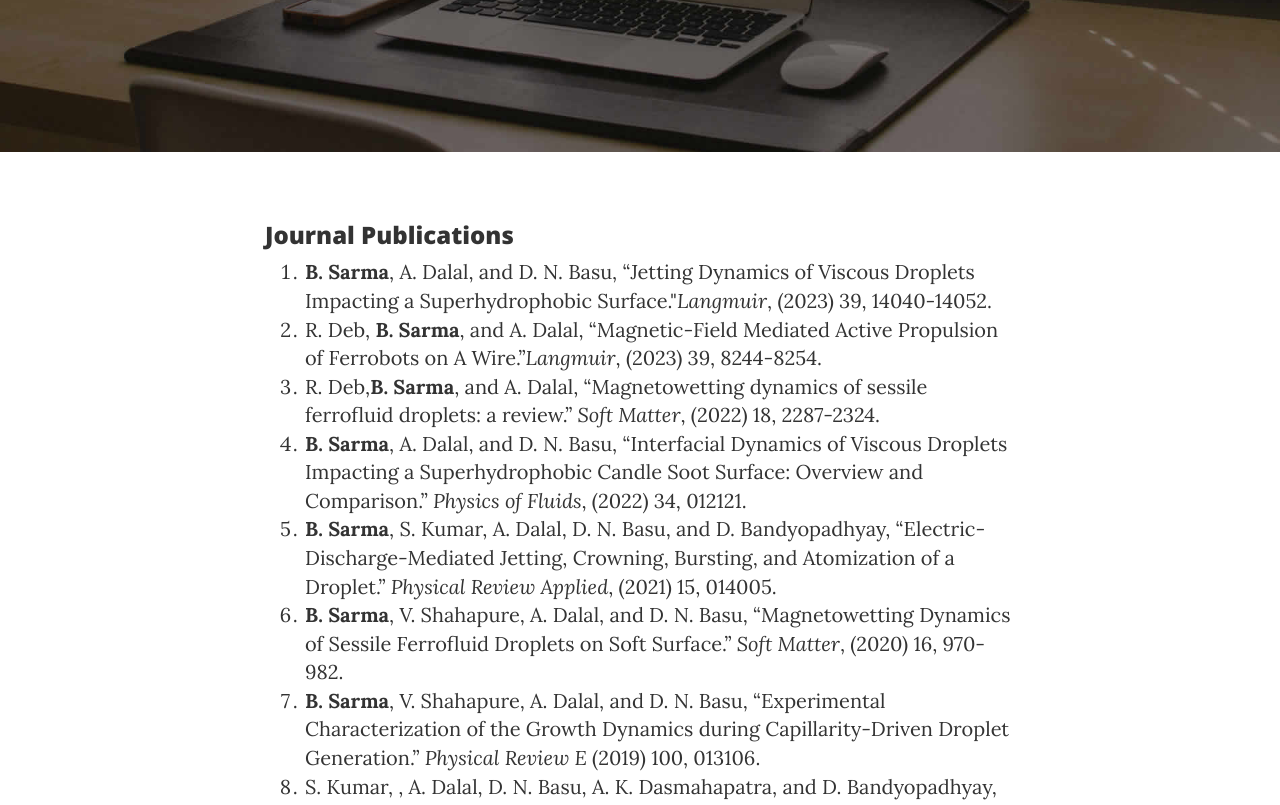
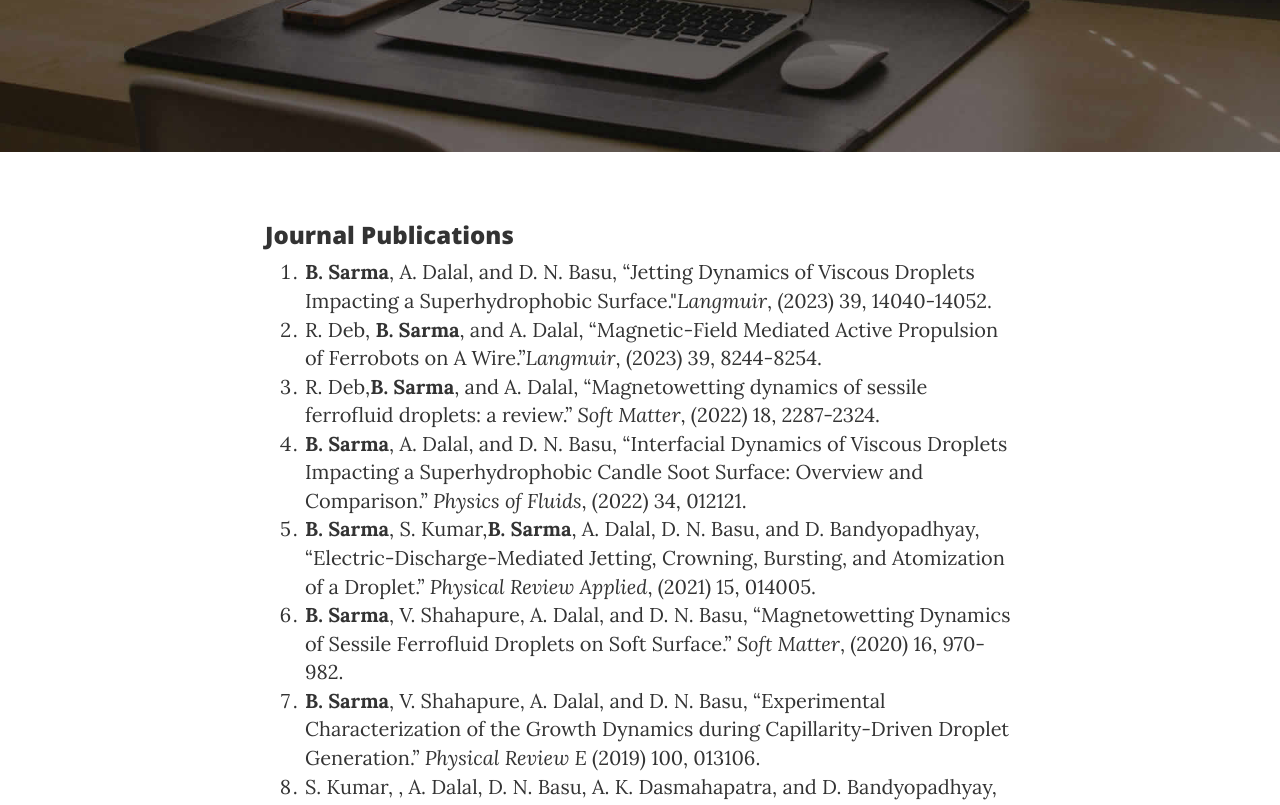
Before and after one commit to bhaskarjyoti-sarma/bhaskarjyoti-sarma.github.io, a website: page publications.html in a window 1280 px wide. Shown: the part 270-1075 px from the top of the page. Drawn offline with nearby package versions, Linux system fonts and the light colour scheme; files whose address does not match are found by name.

Commit message:
Update publications.html

```diff
--- a/publications.html
+++ b/publications.html
@@ -102,7 +102,7 @@
 					<li><a href="https://pubs.acs.org/doi/abs/10.1021/acs.langmuir.3c00717" alt="Link to the journal" target="_blank">R. Deb, <strong>B. Sarma</strong>, and A. Dalal, “Magnetic-Field Mediated Active Propulsion of Ferrobots on A Wire.”<em>Langmuir</em>, (2023) 39, 8244-8254.</a></li>
 					<li><a href="https://pubs.rsc.org/en/content/articlelanding/2022/sm/d1sm01569a" alt="Link to the journal" target="_blank">R. Deb,<strong>B. Sarma</strong>, and A. Dalal, “Magnetowetting dynamics of sessile ferrofluid droplets: a review.” <em>Soft Matter</em>, (2022) 18, 2287-2324.</a></li>
 					<li><strong><a href="https://aip.scitation.org/doi/abs/10.1063/5.0070828" alt="Link to the journal" target="_blank">B. Sarma</strong>, A. Dalal, and D. N. Basu, “Interfacial Dynamics of Viscous Droplets Impacting a Superhydrophobic Candle Soot Surface: Overview and Comparison.” <em>Physics of Fluids</em>, (2022) 34, 012121.</a></li>
-					<li><strong><a href="https://journals.aps.org/prapplied/abstract/10.1103/PhysRevApplied.15.014005" alt="Link to the journal" target="_blank">B. Sarma</strong>, S. Kumar, A. Dalal, D. N. Basu, and D. Bandyopadhyay, “Electric-Discharge-Mediated Jetting, Crowning, Bursting, and Atomization of a Droplet.” <em>Physical Review Applied</em>, (2021) 15, 014005.</a></li>
+					<li><strong><a href="https://journals.aps.org/prapplied/abstract/10.1103/PhysRevApplied.15.014005" alt="Link to the journal" target="_blank">B. Sarma</strong>, S. Kumar,<strong>B. Sarma</strong>, A. Dalal, D. N. Basu, and D. Bandyopadhyay, “Electric-Discharge-Mediated Jetting, Crowning, Bursting, and Atomization of a Droplet.” <em>Physical Review Applied</em>, (2021) 15, 014005.</a></li>
 					<li><strong><a href="https://pubs.rsc.org/en/content/articlelanding/2020/sm/c9sm01944h#!divAbstract" alt="Link to the journal" target="_blank">B. Sarma</strong>, V. Shahapure, A. Dalal, and D. N. Basu, “Magnetowetting Dynamics of Sessile Ferrofluid Droplets on Soft Surface.” <em>Soft Matter</em>, (2020) 16, 970-982.</a></li>
 					<li><strong><a href="https://journals.aps.org/pre/abstract/10.1103/PhysRevE.100.013106" alt="Link to the journal" target="_blank">B. Sarma</strong>, V. Shahapure, A. Dalal, and D. N. Basu, “Experimental Characterization of the Growth Dynamics during Capillarity-Driven Droplet Generation.” <em>Physical Review E</em> (2019) 100, 013106.</a></li>
 					<li><a href="https://pubs.rsc.org/en/content/articlelanding/2017/FD/C6FD00233A#!divAbstract" alt="Link to the journal" target="_blank">S. Kumar, , A. Dalal, D. N. Basu, A. K.  Dasmahapatra, and D. Bandyopadhyay, “Field Induced Anomalous Spreading, Oscillation, Ejection, Spinning, and Breaking of Oil Droplets on a Strongly Slipping Water Surface.” <em>Faraday Discussions</em>, (2017) 199, 115-128.</a></li>
```
